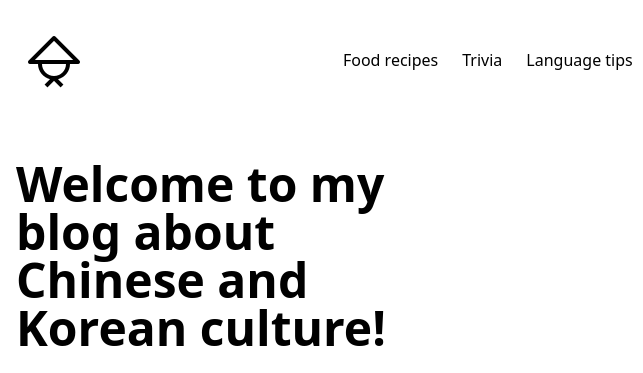
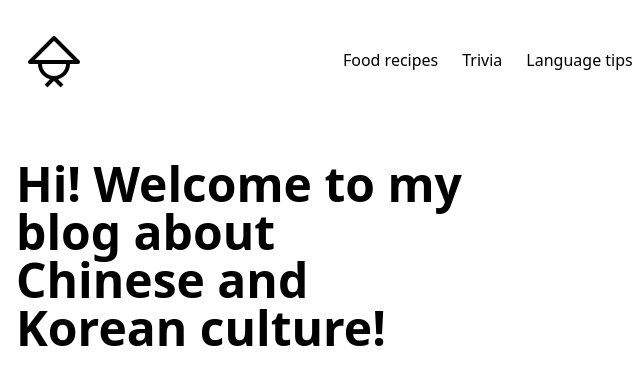
Before and after one commit to jchechelska/test_website_for_analytics, a plain HTML site: page index.html in a window 1280 px wide. Shown: the top 373 px of the page, 0-643 px from the left. Drawn offline with nearby package versions, Linux system fonts and the light colour scheme.

Commit message:
new comp setup check

```diff
--- a/index.html
+++ b/index.html
@@ -81,7 +81,7 @@
             <!-- Left item -->
             <div class="flex flex-col mb-16 space-y-6 md:w-1/2">
                 <h1 class="max-w-md text-4xl mt-4 font-bold text-center md:text-5xl md:text-left">
-                    Welcome to my blog about Chinese and Korean culture!
+                    Hi! Welcome to my blog about Chinese and Korean culture!
                 </h1>
                 <p class="max-w-md text-center text-gray-800 md:text-left">
                     Read about interesting news, food recepies, some awsome language resources
```
